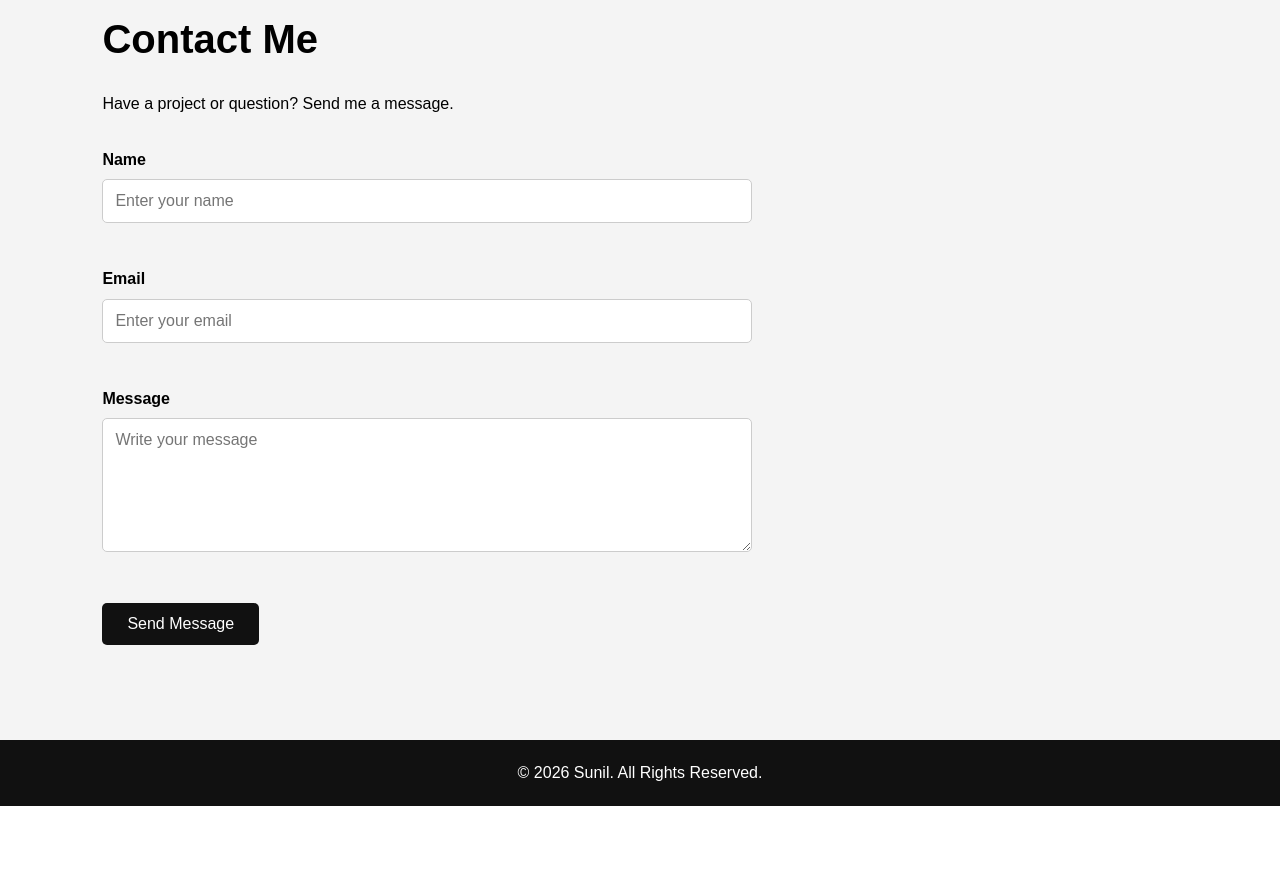
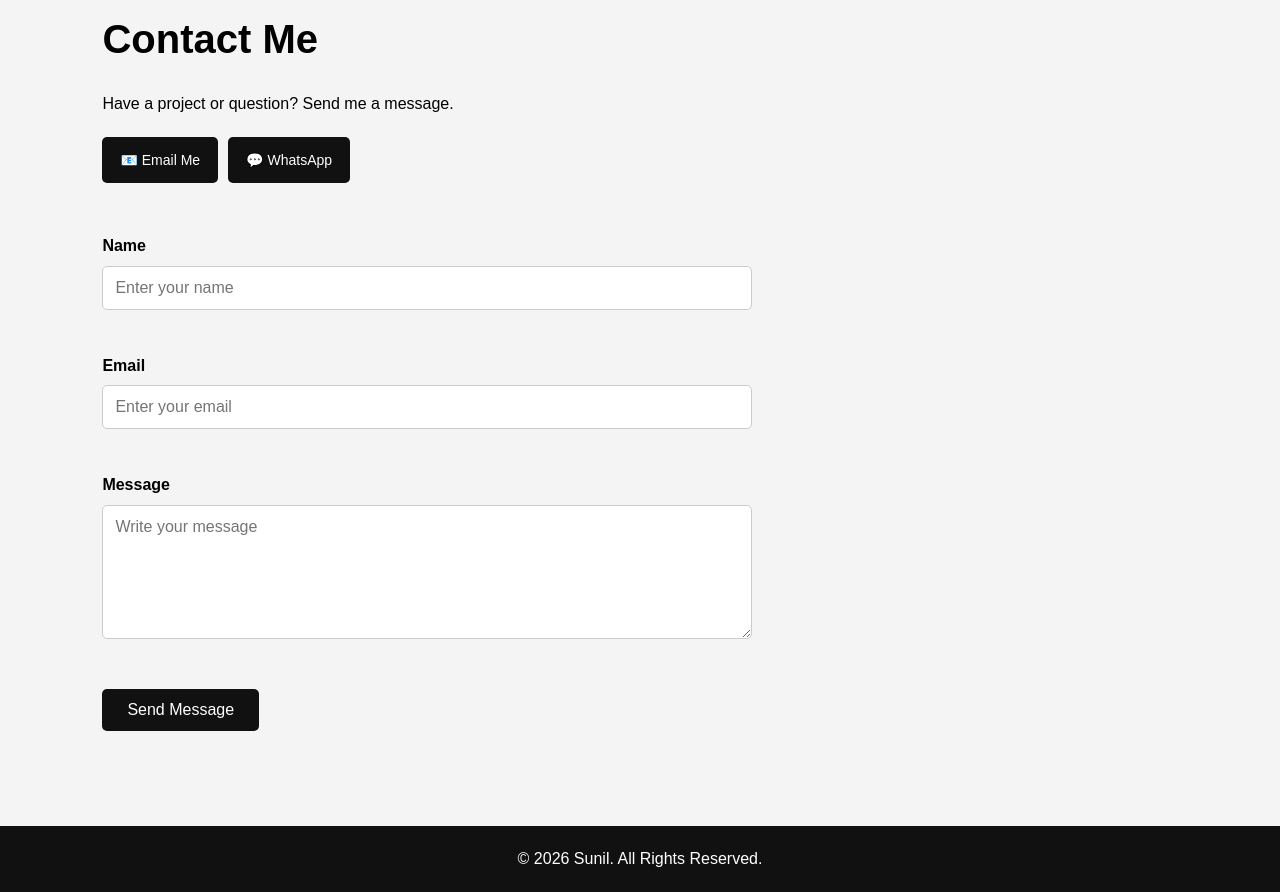
Before and after one commit to cscahulana-lab/sunil-portfolio, a website: page index.html in a window 1280 px wide. Shown: the part 2820-3712 px from the top of the page. Before the commit the page ends 3626 px from the top, so only its background shows below. Drawn offline with Linux system fonts and the light colour scheme.

Commit message:
git pull origin main --rebase

```diff
--- a/css/style.css
+++ b/css/style.css
@@ -845,3 +845,23 @@ body.dark-mode #scroll-top:hover {
     }
 
 }
+.contact-links {
+    display: flex;
+    gap: 10px;
+    margin: 20px 0;
+    flex-wrap: wrap;
+}
+
+.contact-btn {
+    display: inline-block;
+    padding: 12px 18px;
+    background: #111;
+    color: white;
+    text-decoration: none;
+    border-radius: 5px;
+    font-size: 14px;
+}
+
+.contact-btn:hover {
+    opacity: 0.8;
+}
--- a/index.html
+++ b/index.html
@@ -254,7 +254,25 @@
     <p>
         Have a project or question? Send me a message.
     </p>
+<div class="contact-links">
 
+    <a
+        href="mailto:cscahulana@gmail.com"
+        class="contact-btn"
+    >
+        📧 Email Me
+    </a>
+
+    <a
+        href="https://wa.me/918814867940"
+        target="_blank"
+        rel="noopener noreferrer"
+        class="contact-btn"
+    >
+        💬 WhatsApp
+    </a>
+
+</div>
     <form id="contact-form">
 
         <div class="form-group">
```
